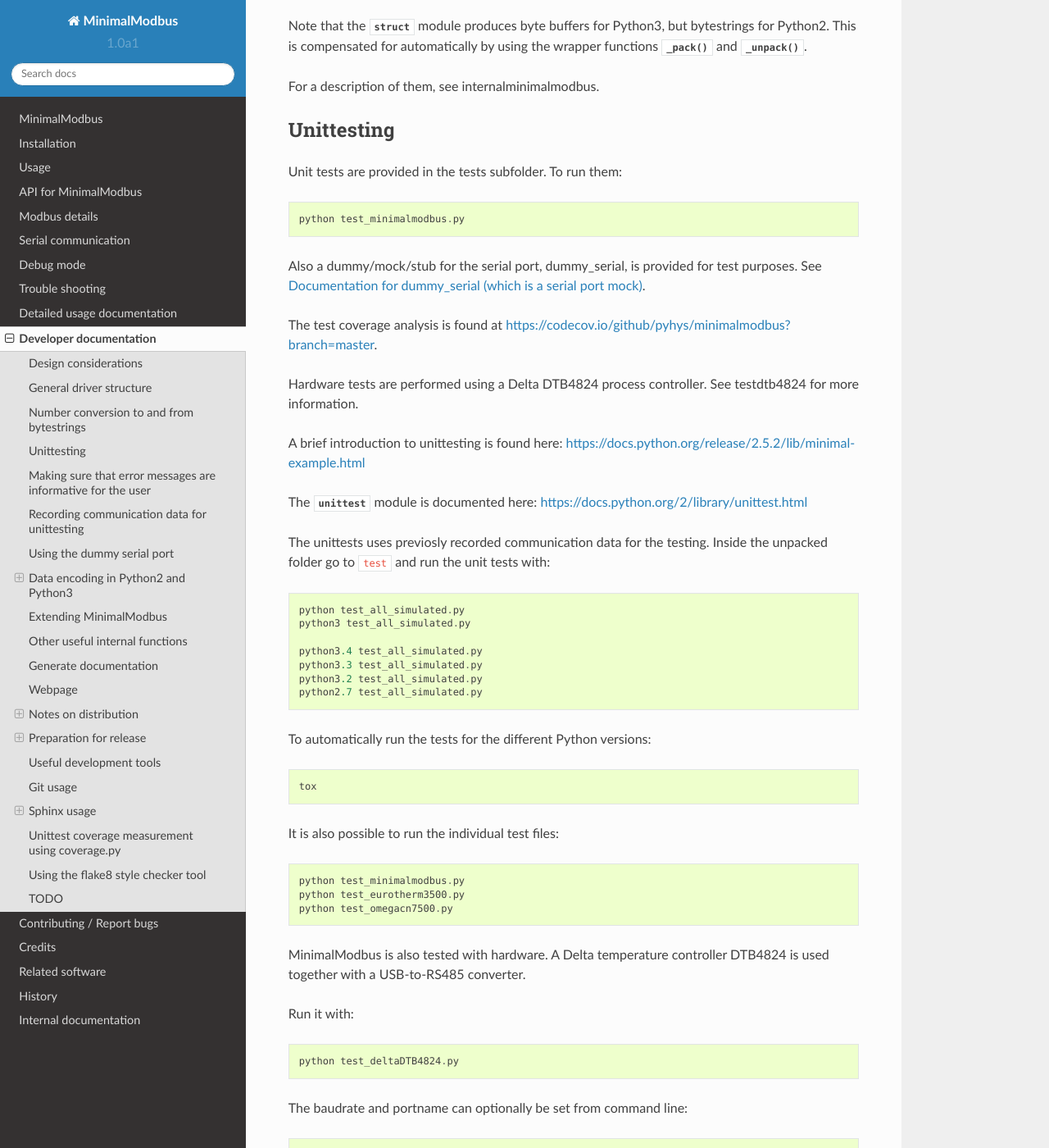
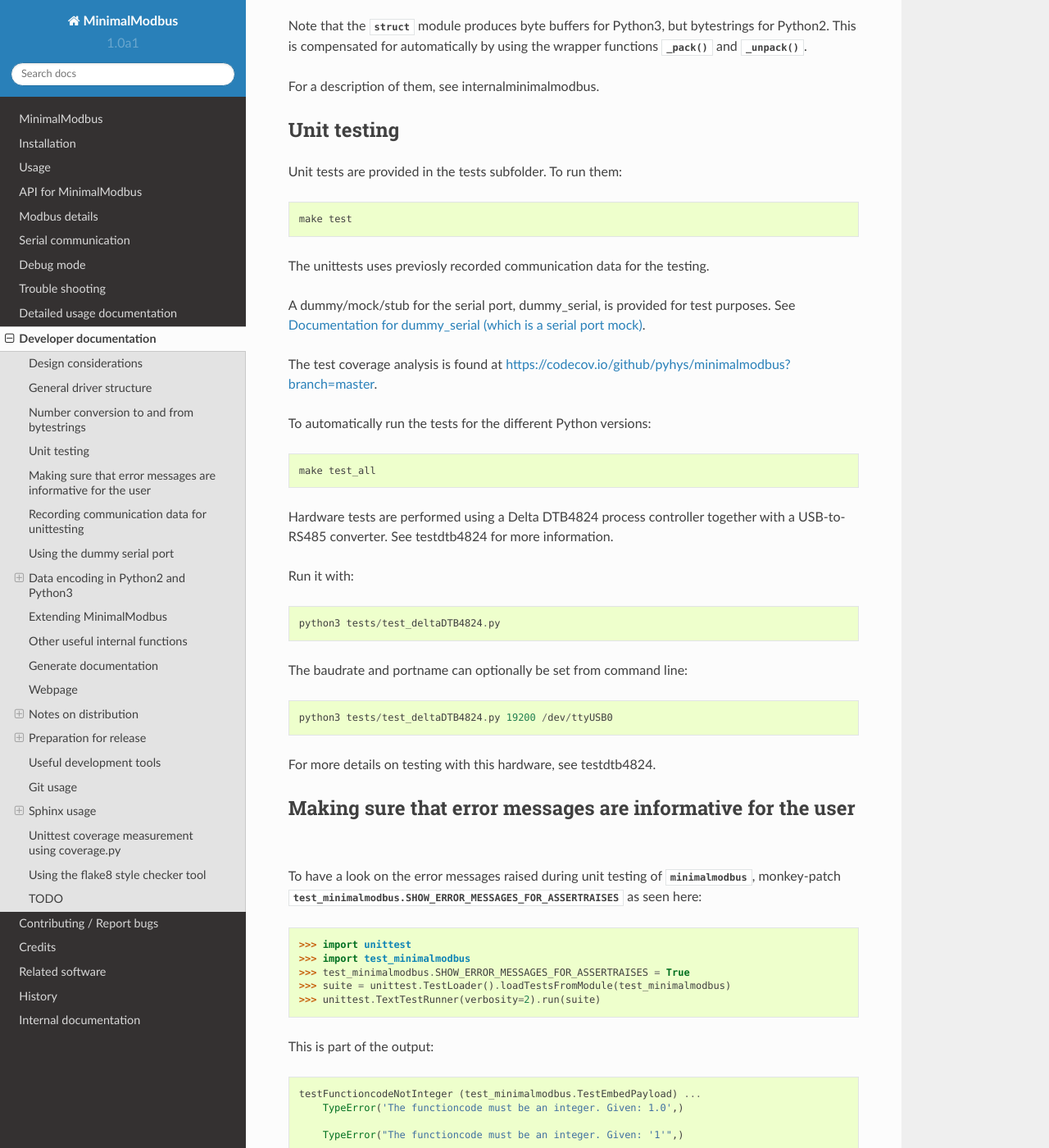
Before and after one commit to pyhys/minimalmodbus, a Sphinx documentation site: the page built from docs/develop.rst, in a window 1280 px wide and 1400 px high, scrolled down 2009 px. Shown: the whole window at 82% size. Built offline with Sphinx 7.4.7 and the Read the Docs theme 2.0.0, drawn with Linux system fonts in a browser that asks for light colours; pages that are not in the unit, such as notebooks, are missing from menus; some of the changed text lies outside the part shown.

Commit message:
Improved documentation

```diff
--- a/docs/develop.rst
+++ b/docs/develop.rst
@@ -88,57 +88,34 @@
 For a description of them, see :ref:`internalminimalmodbus`.
 
 
-Unittesting
+Unit testing
 ------------------------------------------------------------------------------
 Unit tests are provided in the tests subfolder. To run them::
 
-    python test_minimalmodbus.py
+    make test
 
-Also a dummy/mock/stub for the serial port, dummy_serial, is provided for
+The unittests uses previosly recorded communication data for the testing.
+
+A dummy/mock/stub for the serial port, dummy_serial, is provided for
 test purposes. See :ref:`apidummyserial`.
 
 The test coverage analysis is found
 at https://codecov.io/github/pyhys/minimalmodbus?branch=master.
 
-Hardware tests are performed using a Delta DTB4824 process controller. See
-:ref:`testdtb4824` for more information.
-
-A brief introduction to unittesting is found
-here: https://docs.python.org/release/2.5.2/lib/minimal-example.html
-
-The :mod:`unittest` module is documented here: https://docs.python.org/2/library/unittest.html
-
-The unittests uses previosly recorded communication data for the testing.
-Inside the unpacked folder go to :file:`test` and run the unit tests with::
-
-    python test_all_simulated.py
-    python3 test_all_simulated.py
-
-    python3.4 test_all_simulated.py
-    python3.3 test_all_simulated.py
-    python3.2 test_all_simulated.py
-    python2.7 test_all_simulated.py
-
 To automatically run the tests for the different Python versions::
 
-    tox
+    make test_all
 
-It is also possible to run the individual test files::
-
-    python test_minimalmodbus.py
-    python test_eurotherm3500.py
-    python test_omegacn7500.py
-
-MinimalModbus is also tested with hardware. A Delta temperature controller
-DTB4824 is used together with a USB-to-RS485 converter.
+Hardware tests are performed using a Delta DTB4824 process controller together
+with a USB-to-RS485 converter. See :ref:`testdtb4824` for more information.
 
 Run it with::
 
-   python test_deltaDTB4824.py
+   python3 tests/test_deltaDTB4824.py
 
 The baudrate and portname can optionally be set from command line::
 
-    python test_deltaDTB4824.py 19200 /dev/ttyUSB0
+    python3 tests/test_deltaDTB4824.py 19200 /dev/ttyUSB0
 
 For more details on testing with this hardware, see :ref:`testdtb4824`.
 
@@ -495,19 +472,11 @@
 
     make test-all
 
-Alternatively, run unit tests (in the :file:`trunk/test` directory)::
-
-    python test_all_simulated.py
-    python3 test_all_simulated.py
-
-    python2.7 test_all_simulated.py
-    python3.2 test_all_simulated.py
-
 Also make tests using Delta DTB4824 hardware. See :ref:`testdtb4824`.
 
 Test the source distribution generation (look in the :file:`PKG-INFO` file)::
 
-    python setup.py sdist
+    make dist
 
 Also make sure that these are functional (see sections below):
 
```
Also changed, not shown: 1 other file.
